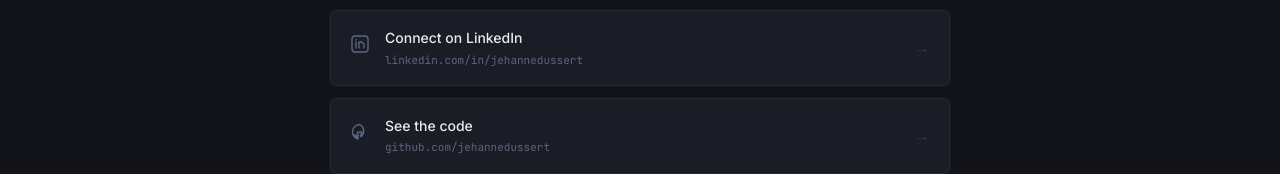
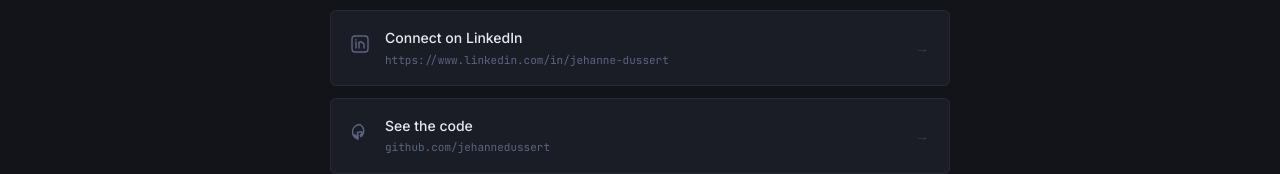
Before and after one commit to JehanneDussert/portfolio, a Vue app: page /contact in a window 1280 px wide. Shown: the part 478-652 px from the top of the page. Built offline with nearby package versions, Linux system fonts and the light colour scheme.

Commit message:
fix: linkedin url

```diff
--- a/src/views/ContactView.vue
+++ b/src/views/ContactView.vue
@@ -19,13 +19,13 @@
           <span class="link-arrow">→</span>
         </a>
 
-        <a href="https://linkedin.com/in/jehannedussert" target="_blank" rel="noopener" class="link-card" data-hover>
+        <a href="https://www.linkedin.com/in/jehanne-dussert" target="_blank" rel="noopener" class="link-card" data-hover>
           <div class="link-icon">
             <svg width="18" height="18" viewBox="0 0 18 18" fill="none"><rect x="1" y="1" width="16" height="16" rx="3" stroke="currentColor" stroke-width="1.4"/><path d="M5 7v6M5 4.5v.5" stroke="currentColor" stroke-width="1.4" stroke-linecap="round"/><path d="M8 13v-3.5A1.5 1.5 0 0 1 11.5 8v0A1.5 1.5 0 0 1 13 9.5V13" stroke="currentColor" stroke-width="1.4" stroke-linecap="round"/></svg>
           </div>
           <div>
             <p class="link-title">Connect on LinkedIn</p>
-            <p class="link-sub">linkedin.com/in/jehannedussert</p>
+            <p class="link-sub">https://www.linkedin.com/in/jehanne-dussert</p>
           </div>
           <span class="link-arrow">→</span>
         </a>
```
